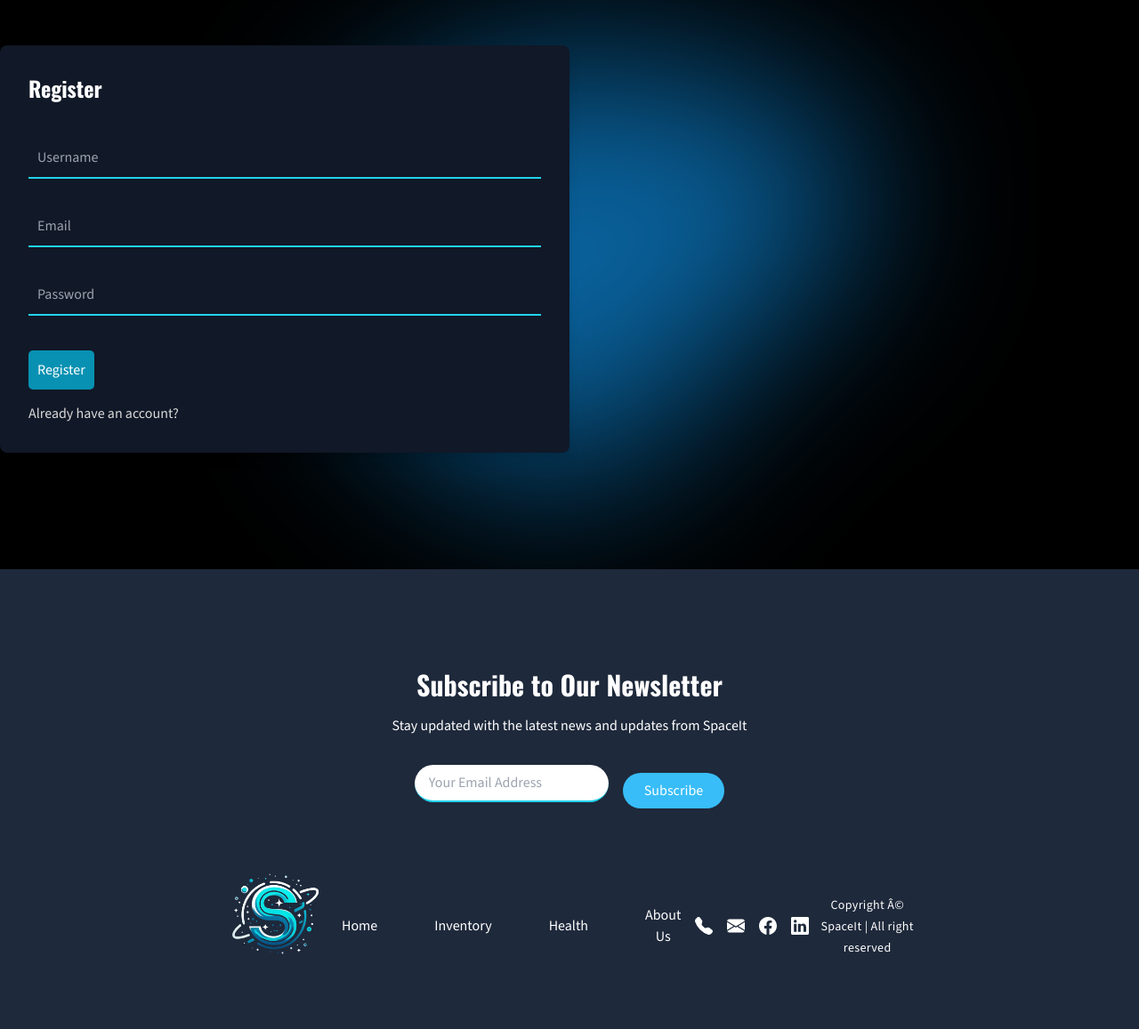
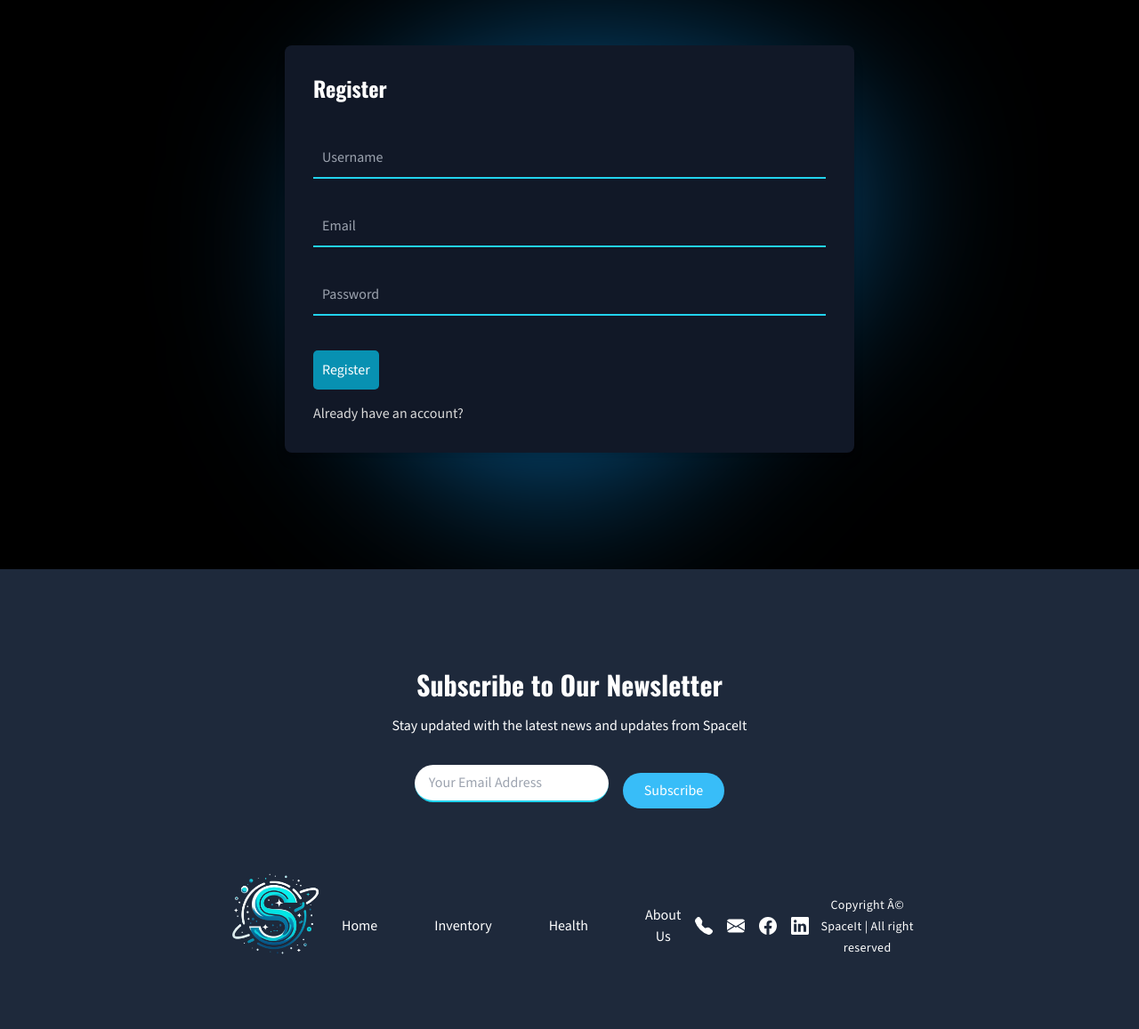
Before and after one commit to Ray1457/spacehack, a Flask app: page /register in a window 1280 px wide. Shown: the part 128-1285 px from the top of the page at 89% size. Run offline with Flask 3, Linux system fonts and the light colour scheme; some libraries are stand-ins or nearby versions.

Commit message:
Update register.html

```diff
--- a/templates/register.html
+++ b/templates/register.html
@@ -17,8 +17,8 @@
       <path class="blob" d="M59.6878 70.4072C2.64247 112.7 -16.8108 220.14 15.7866 303.15C34.714 338.439 85.6079 417.473 137.764 451.308C202.958 493.601 346.492 482.305 380.666 392.728C414.841 303.151 608.848 251.138 582.56 142.122C556.271 33.1053 429.562 31.2664 323.621 6.83623C217.68 -17.5939 116.733 28.1141 59.6878 70.4072Z" fill="rgb(34 197 94)"/>
     </svg>
 </div>
-<div class="flex items-center justify-center h-[70vh] min-w-[30rem] max-w-[40rem]">
-    <div class="bg-lightbg p-8 rounded-lg shadow-lg w-full min-w-[30rem] max-w-[40rem] mx-auto">
+<div class="flex items-center justify-center h-[70vh] min-w-[30rem] max-w-[40rem] mx-auto">
+    <div class="bg-lightbg p-8 rounded-lg shadow-lg w-full">
         <h2 class="text-white text-2xl font-bold mb-6">Register</h2>
         <form method="POST" action="{{ url_for('register') }}">
             {{ form.hidden_tag() }}
```
